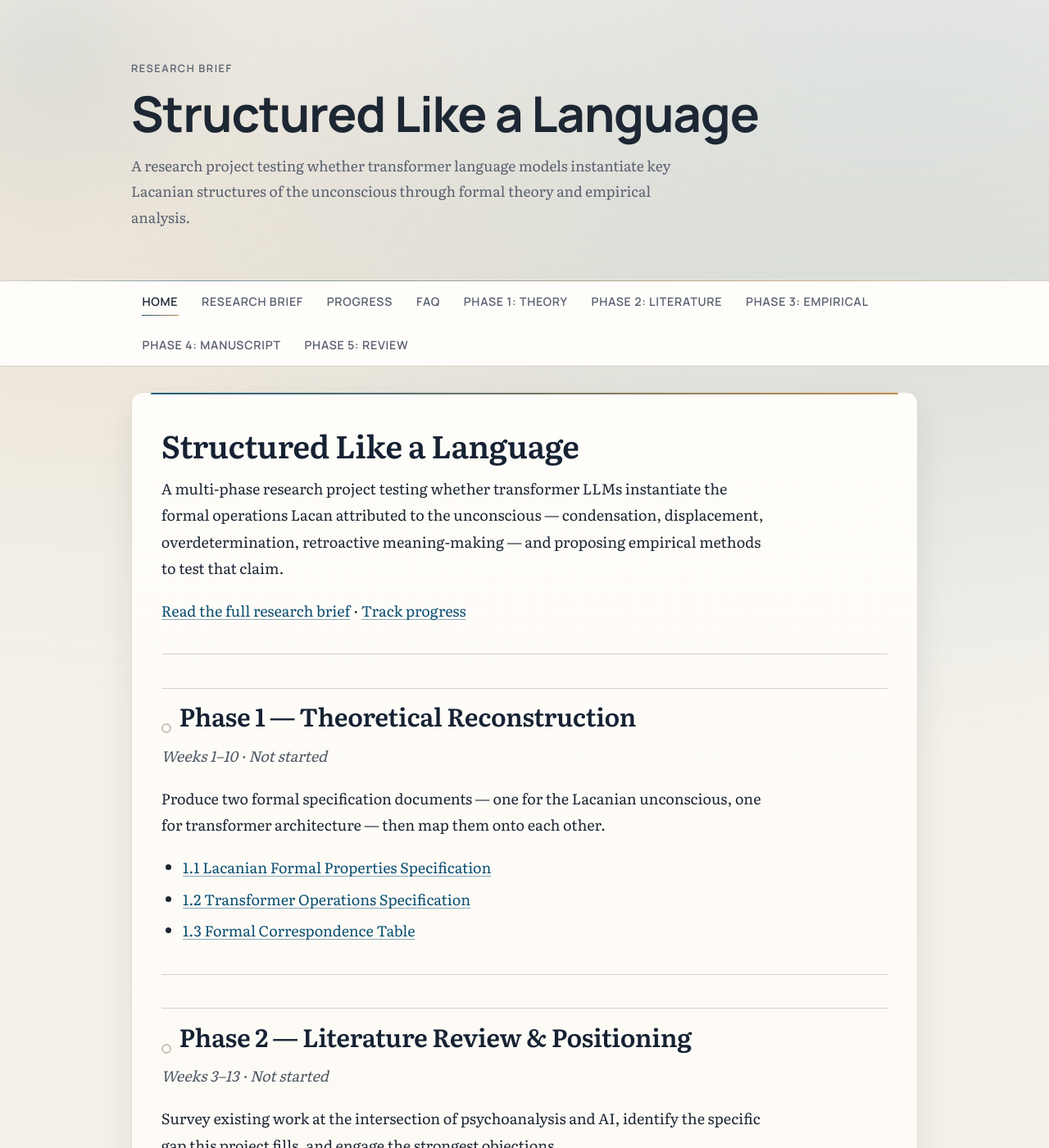
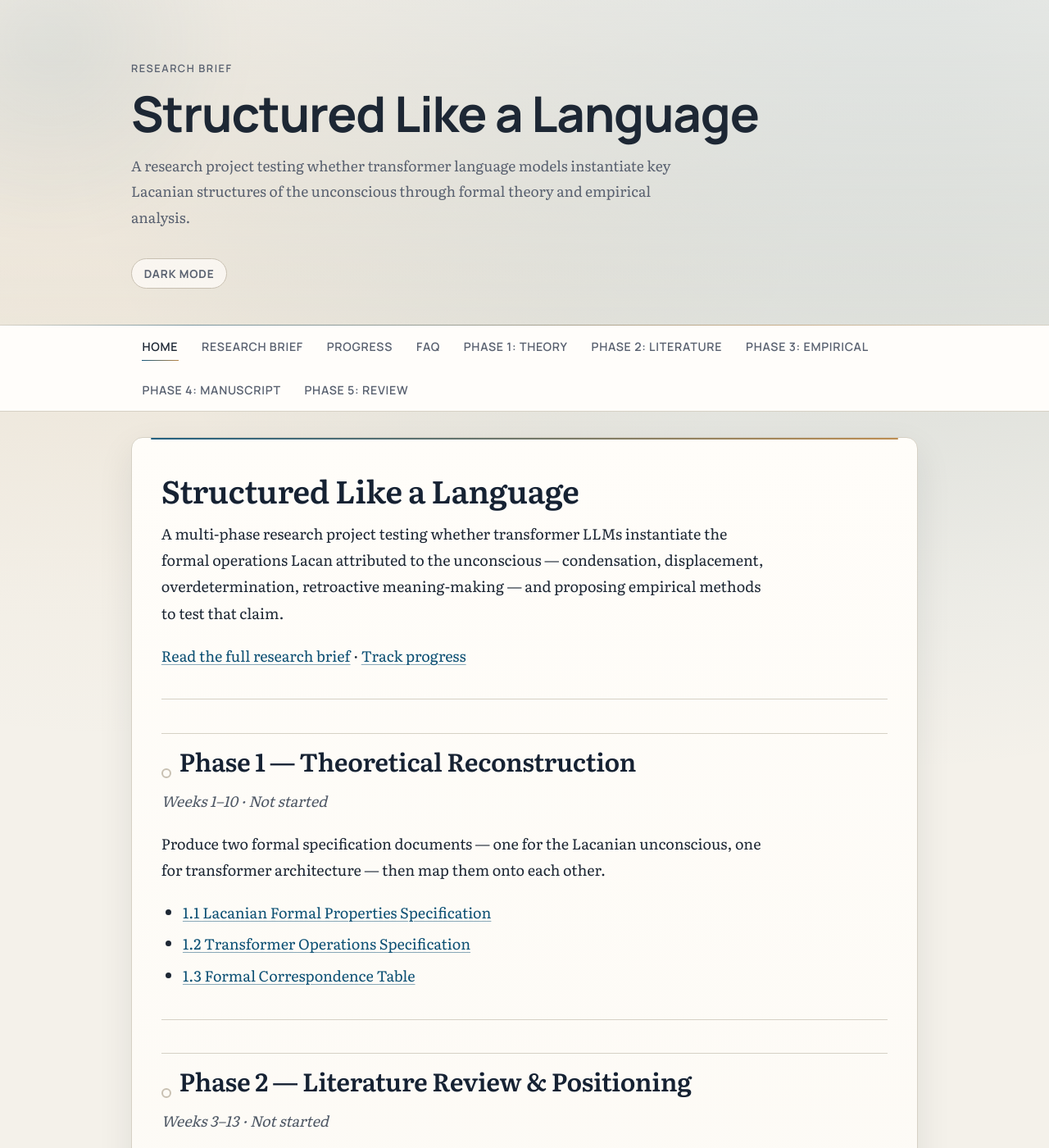
Before and after one commit to topher416/structured-like-a-language, a Jekyll site: the page built from index.md, in a window 1280 px wide and 1400 px high. Shown: the whole window at 82% size. Built offline with Jekyll 4.4.1, drawn with Linux system fonts in a browser that asks for light colours.

Commit message:
Add site-wide dark mode with persistent theme toggle

```diff
--- a/_layouts/default.html
+++ b/_layouts/default.html
@@ -10,6 +10,18 @@
       href="https://fonts.googleapis.com/css2?family=Literata:opsz,wght@7..72,400;7..72,500;7..72,600;7..72,700&family=Manrope:wght@400;500;600;700&display=swap"
       rel="stylesheet"
     />
+    <script>
+      (function () {
+        var key = 'slal-theme';
+        try {
+          var stored = localStorage.getItem(key);
+          var prefersDark = window.matchMedia && window.matchMedia('(prefers-color-scheme: dark)').matches;
+          document.documentElement.setAttribute('data-theme', stored || (prefersDark ? 'dark' : 'light'));
+        } catch (error) {
+          document.documentElement.setAttribute('data-theme', 'light');
+        }
+      })();
+    </script>
     <link rel="stylesheet" href="{{ '/assets/css/style.css' | relative_url }}" />
     {% seo %}
   </head>
@@ -20,6 +32,7 @@
         <p class="kicker">Research Brief</p>
         <h1><a href="{{ '/' | relative_url }}">{{ site.title }}</a></h1>
         <p class="tagline">{{ site.description }}</p>
+        <button class="theme-toggle" type="button" aria-label="Toggle color theme" aria-pressed="false">Dark mode</button>
       </div>
     </header>
 
@@ -38,8 +51,40 @@
     <script>
       // Mobile nav toggle
       document.addEventListener('DOMContentLoaded', function () {
+        var root = document.documentElement;
+        var themeKey = 'slal-theme';
+        var themeToggle = document.querySelector('.theme-toggle');
         var toggle = document.querySelector('.nav-toggle');
         var menu = document.querySelector('.nav-menu');
+
+        function getSystemTheme() {
+          return window.matchMedia && window.matchMedia('(prefers-color-scheme: dark)').matches ? 'dark' : 'light';
+        }
+
+        function applyTheme(theme) {
+          root.setAttribute('data-theme', theme);
+          if (themeToggle) {
+            var isDark = theme === 'dark';
+            themeToggle.textContent = isDark ? 'Light mode' : 'Dark mode';
+            themeToggle.setAttribute('aria-pressed', String(isDark));
+          }
+        }
+
+        var currentTheme = root.getAttribute('data-theme') || getSystemTheme();
+        applyTheme(currentTheme);
+
+        if (themeToggle) {
+          themeToggle.addEventListener('click', function () {
+            var nextTheme = root.getAttribute('data-theme') === 'dark' ? 'light' : 'dark';
+            applyTheme(nextTheme);
+            try {
+              localStorage.setItem(themeKey, nextTheme);
+            } catch (error) {
+              // Ignore storage failures (private browsing, policy restrictions)
+            }
+          });
+        }
+
         if (toggle && menu) {
           toggle.addEventListener('click', function () {
             var expanded = toggle.getAttribute('aria-expanded') === 'true';
--- a/assets/css/style.css
+++ b/assets/css/style.css
@@ -4,12 +4,46 @@
   --paper: #fffdf9;
   --paper-2: #faf7f1;
   --ink: #1d2734;
+  --heading: #162233;
   --muted: #596170;
+  --em: #4f5865;
   --accent: #0b4f73;
   --accent-2: #b17a35;
+  --link-hover: #083a56;
   --line: #d6d1c5;
   --line-strong: #c8c0b2;
+  --table-head-bg: color-mix(in srgb, var(--paper-2) 68%, #d9d2c5 32%);
+  --quote-bg: color-mix(in srgb, var(--paper-2) 84%, white 16%);
+  --quote-ink: #445160;
+  --success: #2d6b48;
+  --header-glass: linear-gradient(180deg, rgba(255, 255, 255, 0.44) 0%, rgba(255, 255, 255, 0.04) 100%);
+  --nav-bg: color-mix(in srgb, var(--paper) 86%, white 14%);
   --shadow-soft: 0 16px 44px rgba(21, 30, 43, 0.09);
+  color-scheme: light;
+}
+
+[data-theme="dark"] {
+  --bg: #121a24;
+  --bg-deep: #0b111a;
+  --paper: #162231;
+  --paper-2: #111b28;
+  --ink: #e5ecf5;
+  --heading: #eff5ff;
+  --muted: #aeb8c8;
+  --em: #c2ccdb;
+  --accent: #77bbde;
+  --accent-2: #e0ad6a;
+  --link-hover: #a4d5ef;
+  --line: #2a3a4d;
+  --line-strong: #405065;
+  --table-head-bg: color-mix(in srgb, var(--paper-2) 76%, #1d2d3f 24%);
+  --quote-bg: color-mix(in srgb, var(--paper-2) 86%, #0d1623 14%);
+  --quote-ink: #d3deec;
+  --success: #77d39b;
+  --header-glass: linear-gradient(180deg, rgba(9, 14, 22, 0.7) 0%, rgba(9, 14, 22, 0.2) 100%);
+  --nav-bg: color-mix(in srgb, var(--paper) 90%, #05090e 10%);
+  --shadow-soft: 0 16px 44px rgba(2, 5, 10, 0.45);
+  color-scheme: dark;
 }
 
 * {
@@ -60,7 +94,7 @@ body {
   position: relative;
   border-bottom: 1px solid var(--line);
   padding: 4rem 0 2.45rem;
-  background: linear-gradient(180deg, rgba(255, 255, 255, 0.44) 0%, rgba(255, 255, 255, 0.04) 100%);
+  background: var(--header-glass);
 }
 
 .site-header::after {
@@ -109,7 +143,7 @@ body {
   top: 0;
   z-index: 110;
   border-bottom: 1px solid var(--line);
-  background: color-mix(in srgb, var(--paper) 86%, white 14%);
+  background: var(--nav-bg);
   backdrop-filter: blur(10px);
 }
 
@@ -242,7 +276,7 @@ body {
   margin-top: 1.75rem;
   margin-bottom: 3rem;
   padding: clamp(1.4rem, 2.8vw, 2.35rem);
-  border: 1px solid #e3ddcf;
+  border: 1px solid var(--line);
   border-radius: 14px;
   box-shadow: var(--shadow-soft);
 }
@@ -270,7 +304,7 @@ body {
   margin-bottom: 0.78rem;
   letter-spacing: -0.012em;
   font-weight: 600;
-  color: #162233;
+  color: var(--heading);
   text-wrap: balance;
 }
 
@@ -302,7 +336,7 @@ body {
 }
 
 .prose em {
-  color: #4f5865;
+  color: var(--em);
 }
 
 .prose a {
@@ -314,7 +348,7 @@ body {
 }
 
 .prose a:hover {
-  color: #083a56;
+  color: var(--link-hover);
   text-decoration-color: color-mix(in srgb, var(--accent-2) 78%, transparent);
 }
 
@@ -334,7 +368,7 @@ body {
 }
 
 .prose th {
-  background: color-mix(in srgb, var(--paper-2) 68%, #d9d2c5 32%);
+  background: var(--table-head-bg);
   font-family: "Manrope", "Avenir Next", "Helvetica Neue", Arial, sans-serif;
   font-size: 0.77rem;
   font-weight: 700;
@@ -360,8 +394,8 @@ body {
   margin: 1.35rem 0;
   padding: 0.88rem 1.08rem;
   border-left: 3px solid var(--accent-2);
-  background: color-mix(in srgb, var(--paper-2) 84%, white 16%);
-  color: #445160;
+  background: var(--quote-bg);
+  color: var(--quote-ink);
   font-style: italic;
 }
 
@@ -414,9 +448,30 @@ body {
 
 .phase-complete::before {
   content: "\2713";
-  color: #2d6b48;
+  color: var(--success);
   font-weight: 700;
   top: 2.15rem;
+}
+
+.theme-toggle {
+  margin-top: 1rem;
+  border: 1px solid var(--line-strong);
+  background: color-mix(in srgb, var(--paper) 70%, transparent);
+  color: var(--muted);
+  border-radius: 999px;
+  padding: 0.44rem 0.82rem;
+  font-family: "Manrope", "Avenir Next", "Helvetica Neue", Arial, sans-serif;
+  font-size: 0.76rem;
+  font-weight: 700;
+  text-transform: uppercase;
+  letter-spacing: 0.06em;
+  cursor: pointer;
+  transition: color 180ms ease, border-color 180ms ease, background-color 180ms ease;
+}
+
+.theme-toggle:hover {
+  color: var(--ink);
+  border-color: var(--accent);
 }
 
 .site-footer {
```
